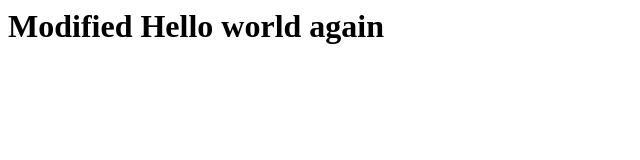
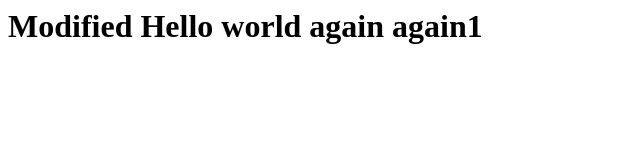
Before and after one commit to Vijayb8095/freshersbatch-oct16, a plain HTML site: page Assignments/index.html in a window 1280 px wide. Shown: the whole page, without its empty margins (0-640 px from the left). Drawn offline with Linux system fonts and the light colour scheme.

Commit message:
few changes in readme and index file 2nd time in html branch

```diff
--- a/Assignments/index.html
+++ b/Assignments/index.html
@@ -7,7 +7,7 @@
 </head>
 <body>
     <h1>
-        Modified Hello world again
+        Modified Hello world again again1
     </h1>
 </body>
 </html>
```
Also changed, not shown: Assignments/README.txt.
